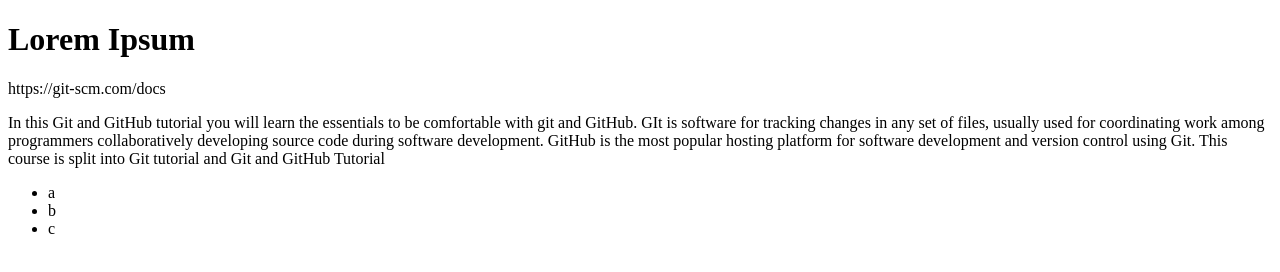
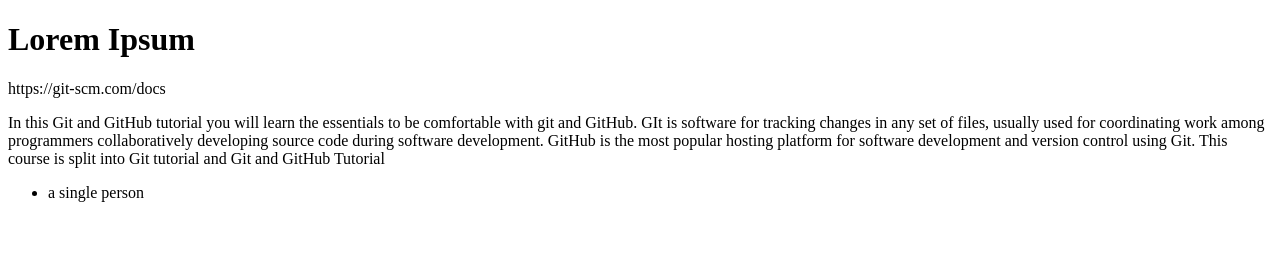
Before and after one commit to Bilgokit/demo-repo, a plain HTML site: page index.html in a window 1280 px wide. Drawn offline with Linux system fonts and the light colour scheme.

Commit message:
liste bearbeitet

```diff
--- a/index.html
+++ b/index.html
@@ -20,9 +20,8 @@
 
         <div>
             <ul>
-                <li>a</li>
-                <li>b</li>
-                <li>c</li>
+                <li>a single person</li>
+
             </ul>
         </div>
 </body>
```
